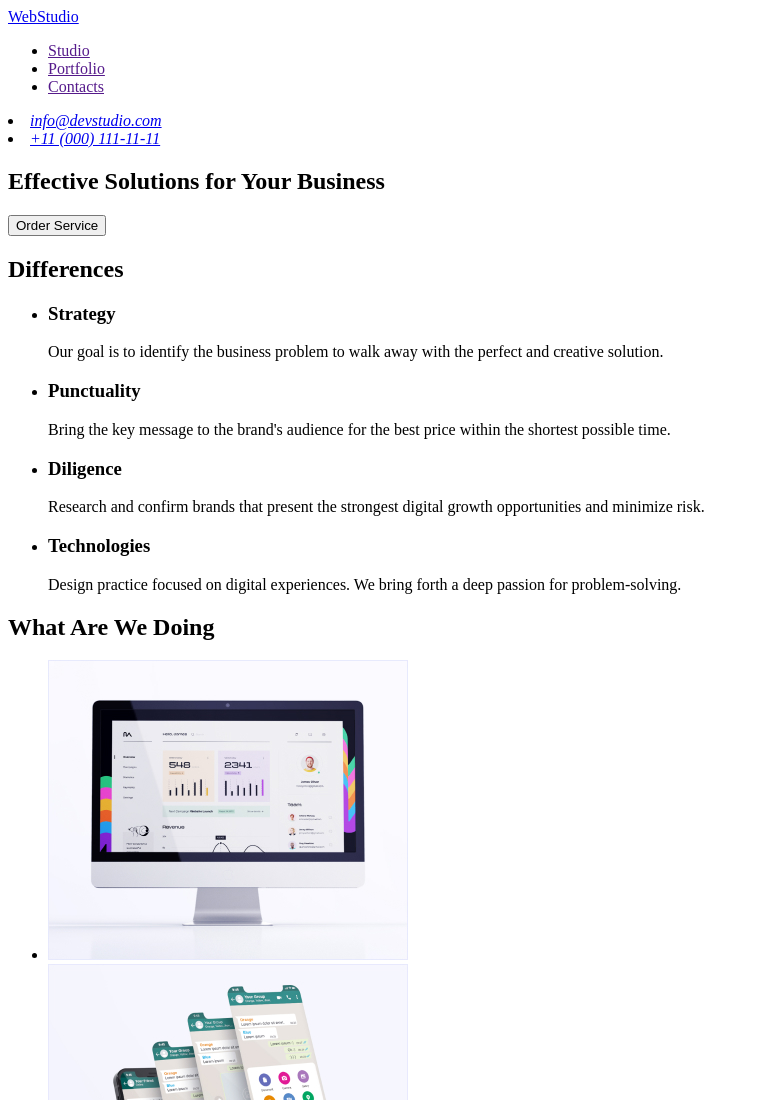
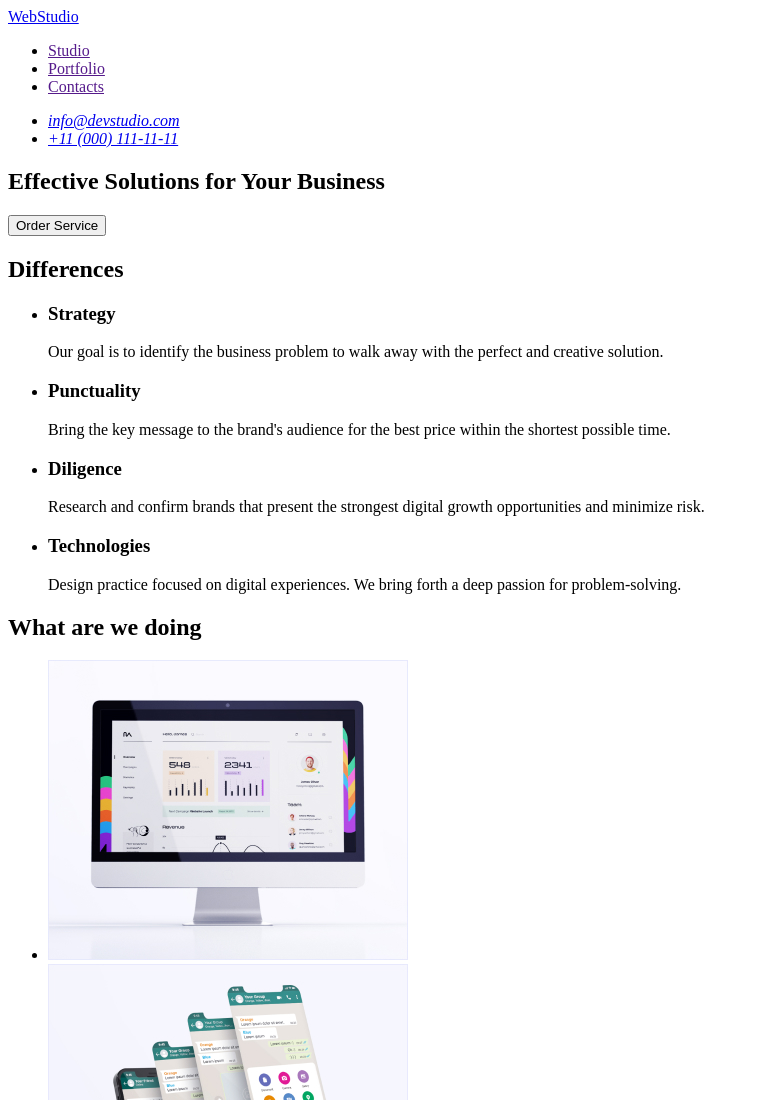
Before and after one commit to oldstuden/goit-markup-hw-01, a plain HTML site: page index.html in a window 1280 px wide. Shown: the top 1100 px of the page, without its empty margins (0-759 px from the left). Drawn offline with Linux system fonts and the light colour scheme.

Commit message:
go to walidator

```diff
--- a/index.html
+++ b/index.html
@@ -24,12 +24,14 @@
         </ul>
       </nav>
       <address>
+        <ul>
           <li>
             <a href="mailto:info@devstudio.com">info@devstudio.com</a>
           </li>
           <li>
             <a href="tel:+110001111111">+11 (000) 111-11-11</a>
           </li>
+        </ul>
       </address>
     </header>
     <main class="main">
@@ -71,7 +73,7 @@
         </ul>
       </section>
       <section>
-        <h2>What Are We Doing</h2>
+        <h2>What are we doing</h2>
         <ul>
           <li>
             <img src="./images/what-are_1.jpg" width="360" alt="photo" />
```
Lines whose indentation alone changed are shown as unchanged.
